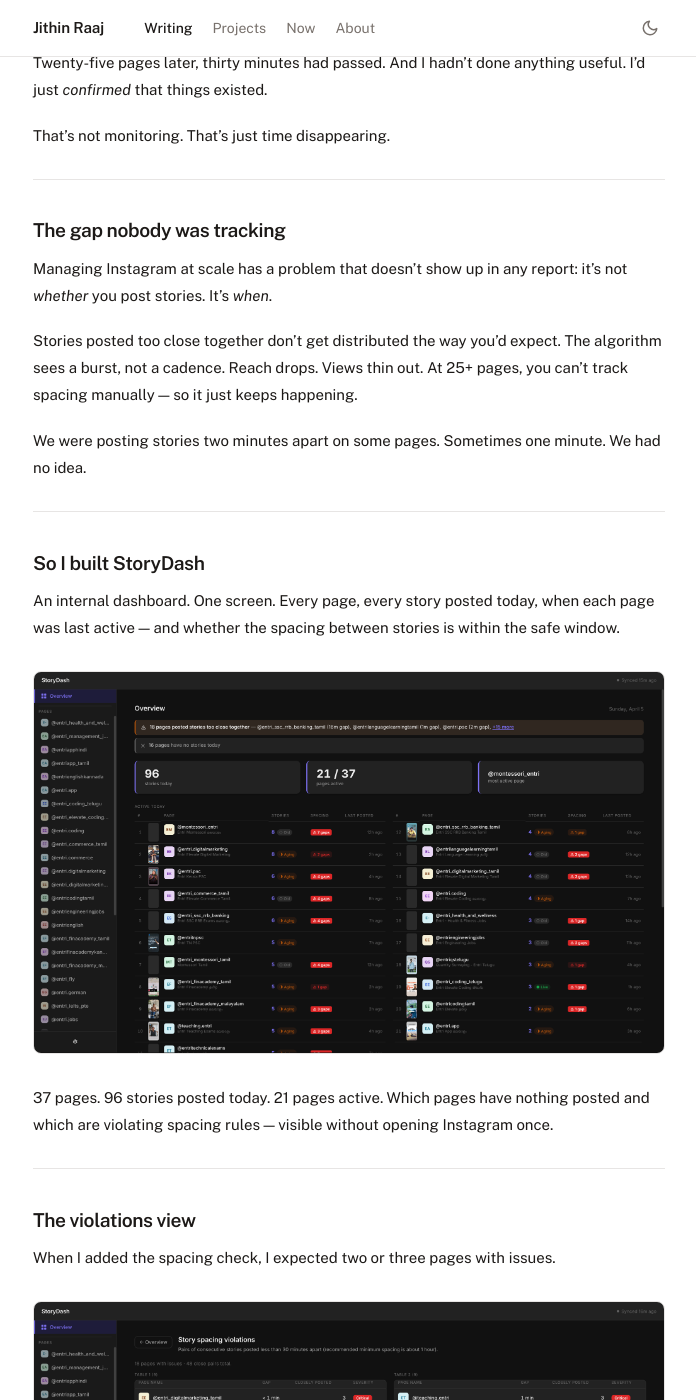
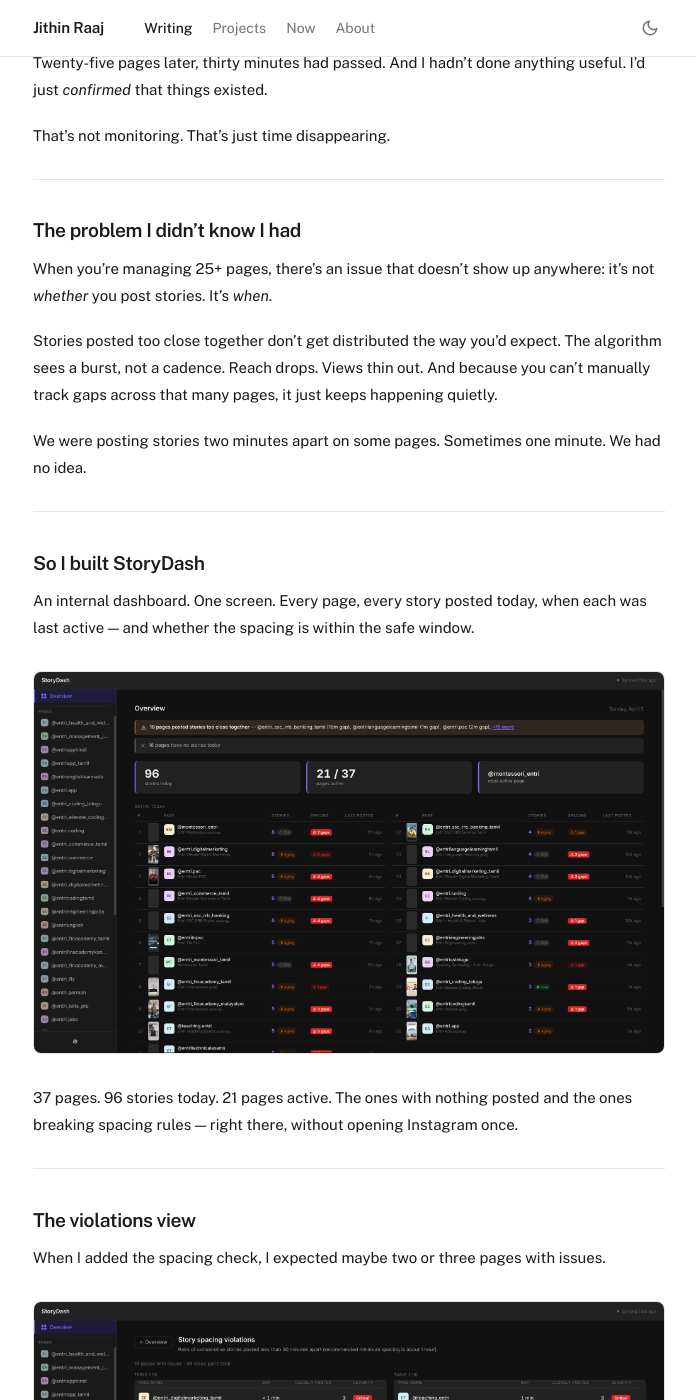
Before and after one commit to jithinrajtk/jithinrajtk.github.io, a Jekyll site: the page built from _posts/2026-04-05-storydash-monitoring-instagram-pages.md, in a window 1280 px wide and 1400 px high, scrolled down 357 px. Shown: the whole window, without its empty margins (291-987 px from the left). Built offline with Jekyll 4.4.1, drawn with Linux system fonts in a browser that asks for light colours; nearby versions of some CDN libraries; some of the changed text lies outside the part shown.

Commit message:
Humanise post — remove jargon, add real moments

```diff
--- a/_posts/2026-04-05-storydash-monitoring-instagram-pages.md
+++ b/_posts/2026-04-05-storydash-monitoring-instagram-pages.md
@@ -17,11 +17,11 @@ That's not monitoring. That's just time disappearing.
 
 ---
 
-## The gap nobody was tracking
+## The problem I didn't know I had
 
-Managing Instagram at scale has a problem that doesn't show up in any report: it's not *whether* you post stories. It's *when*.
+When you're managing 25+ pages, there's an issue that doesn't show up anywhere: it's not *whether* you post stories. It's *when*.
 
-Stories posted too close together don't get distributed the way you'd expect. The algorithm sees a burst, not a cadence. Reach drops. Views thin out. At 25+ pages, you can't track spacing manually — so it just keeps happening.
+Stories posted too close together don't get distributed the way you'd expect. The algorithm sees a burst, not a cadence. Reach drops. Views thin out. And because you can't manually track gaps across that many pages, it just keeps happening quietly.
 
 We were posting stories two minutes apart on some pages. Sometimes one minute. We had no idea.
 
@@ -29,33 +29,33 @@ We were posting stories two minutes apart on some pages. Sometimes one minute. W
 
 ## So I built StoryDash
 
-An internal dashboard. One screen. Every page, every story posted today, when each page was last active — and whether the spacing between stories is within the safe window.
+An internal dashboard. One screen. Every page, every story posted today, when each was last active — and whether the spacing is within the safe window.
 
 ![StoryDash overview — all pages, story counts, and status at a glance](/assets/images/storydash-overview.png)
 
-37 pages. 96 stories posted today. 21 pages active. Which pages have nothing posted and which are violating spacing rules — visible without opening Instagram once.
+37 pages. 96 stories today. 21 pages active. The ones with nothing posted and the ones breaking spacing rules — right there, without opening Instagram once.
 
 ---
 
 ## The violations view
 
-When I added the spacing check, I expected two or three pages with issues.
+When I added the spacing check, I expected maybe two or three pages with issues.
 
 ![Story spacing violations — pages with consecutive stories posted too close together](/assets/images/storydash-violations.png)
 
-Multiple pages had consecutive stories posted less than a minute apart. Some critical. This was happening silently, every day, across pages with thousands of followers.
+It was more than that. Multiple pages posting consecutive stories less than a minute apart. Some flagged critical. This had been happening every single day and we'd never caught it.
 
-We had zero visibility into it. Now we do.
+I showed this to the team. Nobody spoke for a second.
 
 ---
 
 ## Drill into any page
 
-Click a page, see the full story timeline: thumbnails, timestamps, gap warnings.
+Click any page, see the full day: thumbnails, timestamps, exactly where the gaps are too short.
 
 ![Per-page detail view with story thumbnails and frequency warning](/assets/images/storydash-page-detail.png)
 
-Three pairs of stories posted under 30 minutes apart. Worst gap: 0 minutes. The dashboard flags the exact violation and the recommended minimum — so whoever manages that page knows exactly what to fix.
+Three pairs of stories posted under 30 minutes apart. Worst gap: 0 minutes. The dashboard shows the exact violation and the recommended minimum — so the person managing that page knows what to fix, not just that something's wrong.
 
 ---
 
```
Also changed, not shown: other parts of _posts/2026-04-05-storydash-monitoring-instagram-pages.md (+1 -1 lines).
